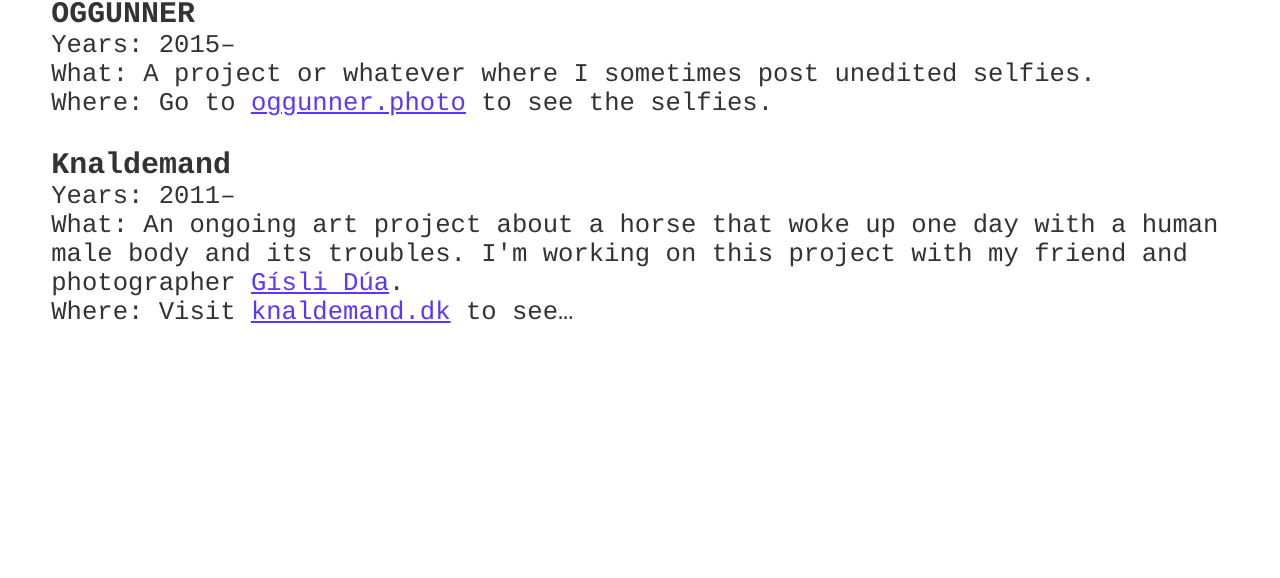
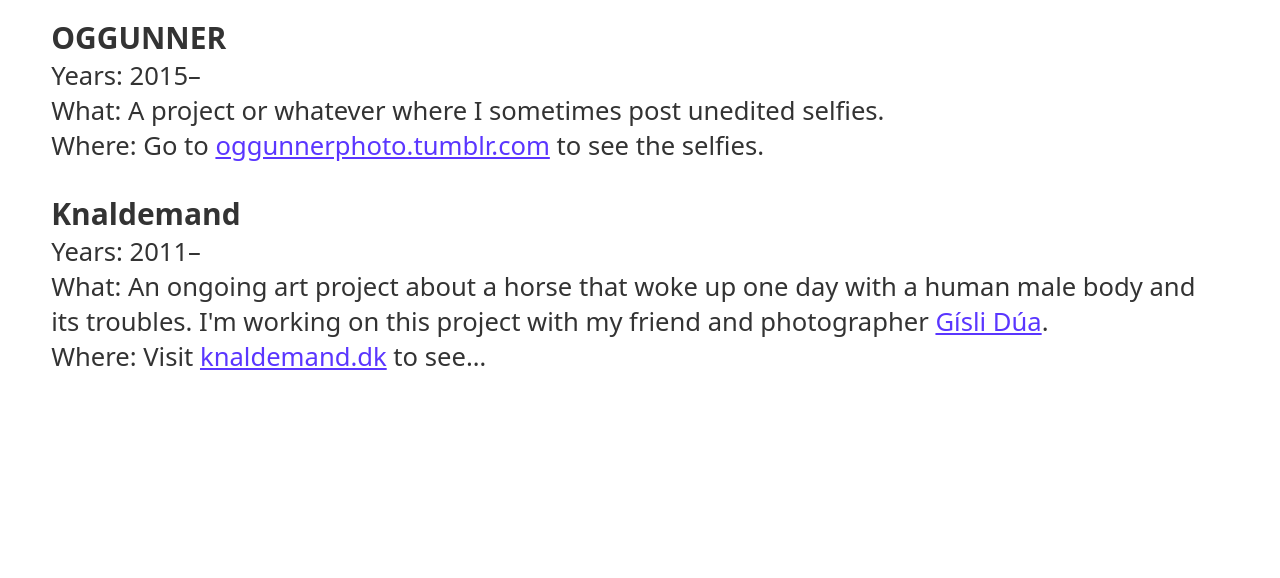
Before and after one commit to gunnarhafdal/madebyhafdal.com, a plain HTML site: page index.html in a window 1280 px wide. Shown: the part 222-800 px from the top of the page. Drawn offline with Linux system fonts and the light colour scheme.

Commit message:
index cleaned up

```diff
--- a/index.html
+++ b/index.html
@@ -4,19 +4,7 @@
     <title>Made by Hafdal</title>
     <meta charset="utf-8">
     <meta name="viewport" content="width=device-width" />
-    <meta name="twitter:card" content="summary">
-    <meta name="twitter:site" content="@MadeByHafdal">
-    <meta name="twitter:creator" content="@MadeByHafdal">
-    <meta name="twitter:title" property="og:title" content="Made by Hafdal">
-    <meta name="twitter:description" property="og:description" content="Made by Hafdal is the place where Gunnar Þór Hafdal does his weird sideprojects">
-    <meta property="og:url" content="http://madebyhafdal.com" />
-
     <style>
-      @-webkit-viewport{width:device-width}
-      @-moz-viewport{width:device-width}
-      @-ms-viewport{width:device-width}
-      @-o-viewport{width:device-width}
-      @viewport{width:device-width}
       ::-moz-selection {
         background: #5a36ff;
         color: #fff;
@@ -28,21 +16,13 @@
         text-shadow: none;
       }
       body {
-        font-family: Courier,monospace;
+        font-family: system-ui, -apple-system, BlinkMacSystemFont, "Segoe UI", "Roboto", "Oxygen", "Ubuntu", "Cantarell", "Fira Sans", "Droid Sans", "Helvetica Neue", sans-serif;
         margin: 2em auto;
         background-color: #fff;
         color: #333;
         max-width: 46em;
         font-size: 1.6em;
         padding: 0 1em;
-      }
-
-      article h1 {
-        margin: 1em 0 0 0;
-      }
-
-      article h1 + p {
-        margin-top: 0;
       }
 
       .title {
@@ -54,18 +34,19 @@
           4px 4px 0px #eeb566;
       }
 
+      h3 {
+        margin: 1em 0 0 0;
+      }
+
+      h3 + p {
+        margin-top: 0;
+      }
+
       a {
         color: #5a36ff;
-        transition-delay: 50ms;
-        transition-duration: 100ms;
-        transition-property: text-shadow;
       }
       a:hover {
-        text-shadow:
-          1px 1px 0px #e69019,
-          2px 2px 0px #e99c32,
-          3px 3px 0px #eca84c,
-          4px 4px 0px #eeb566;
+        color: #e69019;
       }
     </style>
   </head>
@@ -75,18 +56,18 @@
     </header>
     <main>
       <section id="projects">
-        <h1>Projects</h1>
+        <h2>Projects</h2>
         <article>
-          <h1 id="oggunner">OGGUNNER</h1>
+          <h3 id="oggunner">OGGUNNER</h3>
           <p>
             Years: 2015&ndash;<br>
             What: A project or whatever where I sometimes post unedited selfies.<br>
-            Where: Go to <a href="http://oggunner.photo/">oggunner.photo</a> to see the selfies.
+            Where: Go to <a href="https://oggunnerphoto.tumblr.com/">oggunnerphoto.tumblr.com</a> to see the selfies.
           </p>
         </article>
 
         <article>
-          <h1 id="knaldemand">Knaldemand</h1>
+          <h3 id="knaldemand">Knaldemand</h3>
           <p>
             Years: 2011&ndash;<br>
             What: An ongoing art project about a horse that woke up one day with a human male body and its troubles. I'm working on this project with my friend and photographer <a href="http://www.gislidua.com">Gísli Dúa</a>.<br>
```
Also changed, not shown: 1 other file.
